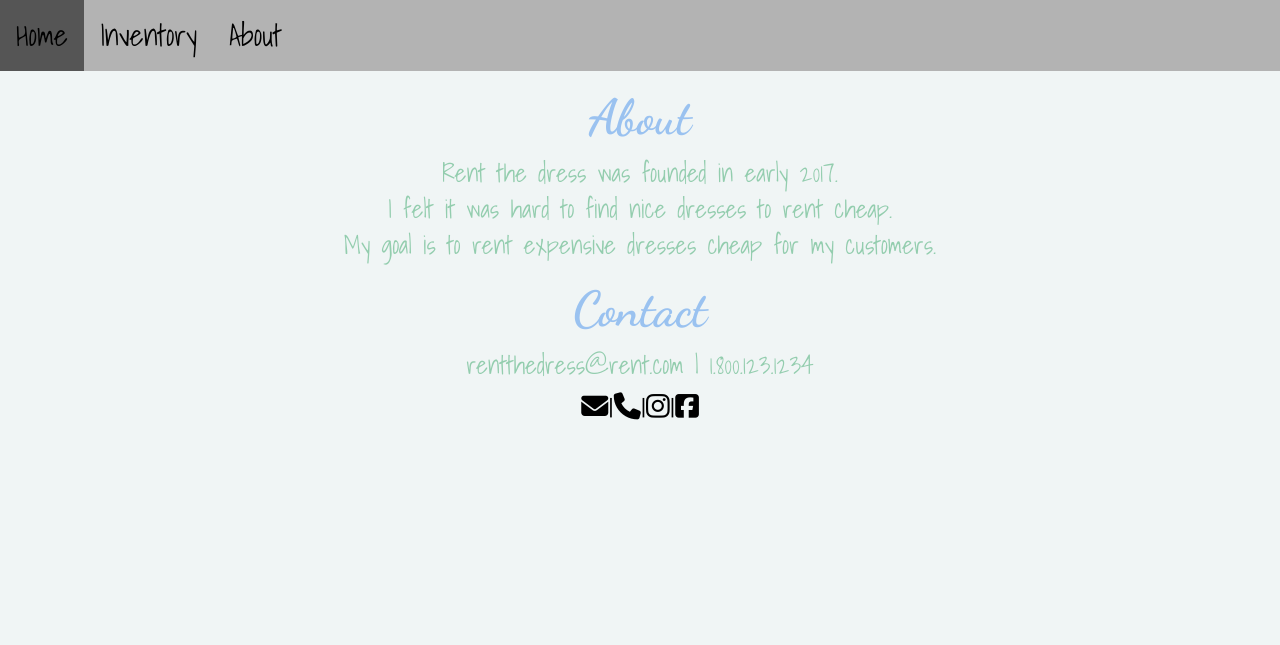
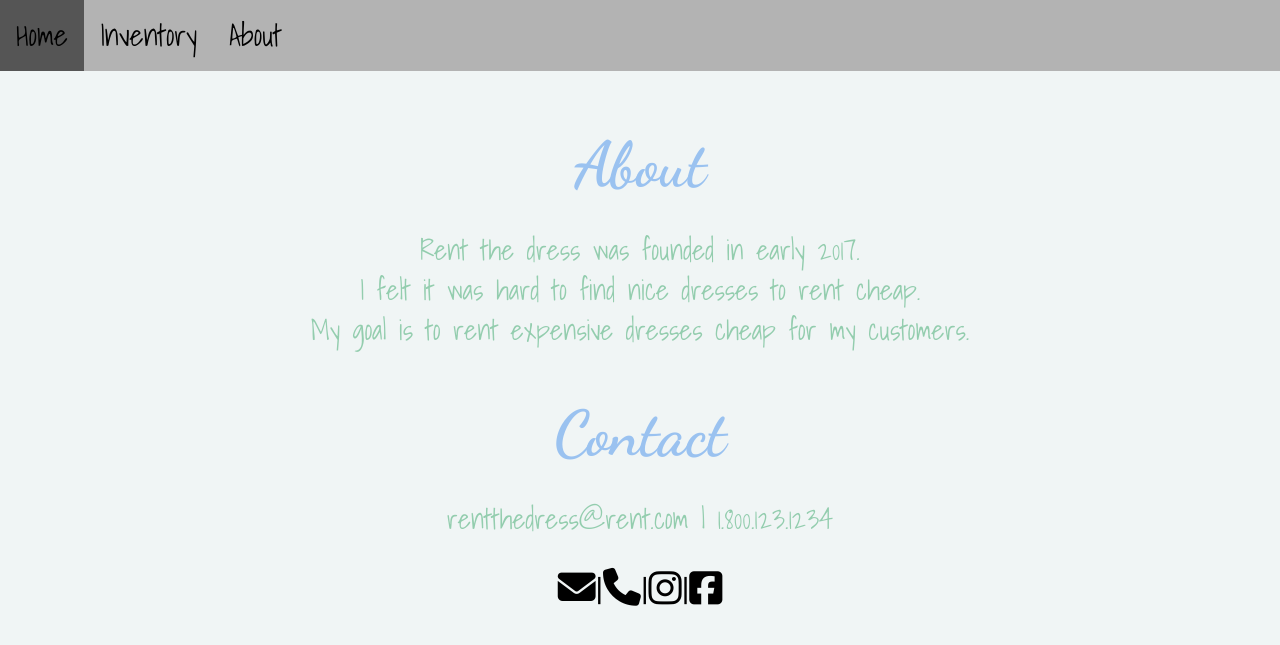
Before and after one commit to NicoleShelton/Django_page, a Django app: page /about in a window 1280 px wide. Shown: the top 645 px of the page. Run offline with Django 3.2, Linux system fonts and the light colour scheme; some libraries are stand-ins or nearby versions.

Commit message:
made font on about page bigger spaced headers on all pages

```diff
--- a/RentTheDress/Rent/static/rent.css
+++ b/RentTheDress/Rent/static/rent.css
@@ -4,7 +4,7 @@ h1, h3, p {
 
 h1 {
     font-family: 'Dancing Script', cursive;
-    font-size: 350%;
+    font-size: 450%;
     color: #9ac2f0;
 }
 
@@ -15,7 +15,7 @@ body {
 h3 {
     color: #93cdae;
     font-family: 'Shadows Into Light', cursive;
-    font-size: 200%;
+    font-size: 250%;
 }
 
 p, li {
--- a/RentTheDress/Rent/templates/rent/about.html
+++ b/RentTheDress/Rent/templates/rent/about.html
@@ -18,14 +18,14 @@
             <a href="javascript:void(0);" onclick="responsive()">&#9776;</a></li>
     </ul>
 
-        <h1>About</h1>
-        <p> Rent the dress was founded in early 2017. <br /> I felt it was hard to find nice dresses to rent cheap. <br /> My
-            goal is to rent expensive dresses cheap for my customers. </p>
-        <h1>Contact</h1>
+        <br /><br /><h1>About</h1><br />
+        <p style="font-size: 200%;"> Rent the dress was founded in early 2017. <br /> I felt it was hard to find nice dresses to rent cheap. <br /> My
+            goal is to rent expensive dresses cheap for my customers. </p><br />
+        <h1>Contact</h1><br />
         <center>
-            <p>rentthedress@rent.com | 1.800.123.1234</p>
+            <p style="font-size: 200%;">rentthedress@rent.com | 1.800.123.1234</p><br />
         </center>
-        <table align='center'>
+        <table align='center' style="font-size: 160%;">
             <tr>
                 <td><a href="mailto:rentthedress@rent.com"><i class="fa fa-envelope"></i></a></td>
                 <td>|</td>
--- a/RentTheDress/Rent/templates/rent/home.html
+++ b/RentTheDress/Rent/templates/rent/home.html
@@ -20,7 +20,7 @@
             <a href="javascript:void(0);" onclick="responsive()">&#9776;</a></li>
     </ul>
 
-  <h1>Welcome to Rent the Dress!</h1>
+  <br /><br /><h1>Welcome to Rent the Dress!</h1><br />
   <center>
     <div class="fading" style="max-width:400px">
       <img class="animate-fading" src="{% static 'imgs/casual.jpg' %}" style="width:100%">
--- a/RentTheDress/Rent/templates/rent/inventory.html
+++ b/RentTheDress/Rent/templates/rent/inventory.html
@@ -22,7 +22,7 @@
             <a href="javascript:void(0);" onclick="responsive()">&#9776;</a></li>
     </ul>
 
-    <h1>Inventory</h1>
+    <br /><br /><h1>Inventory</h1><br />
 
     <center><h3>You can only rent 1 dress at a time</h3></center>
 
```
